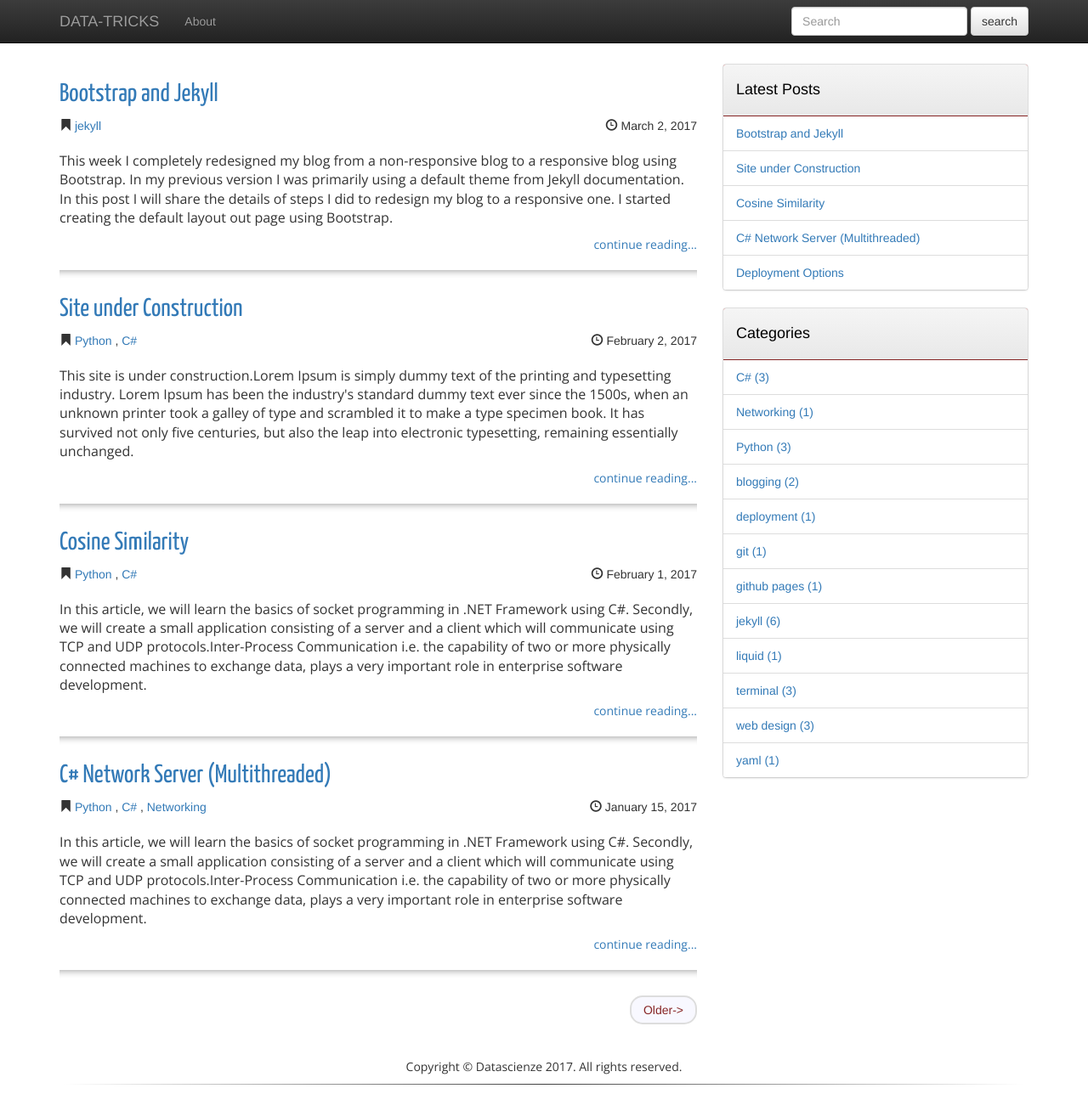
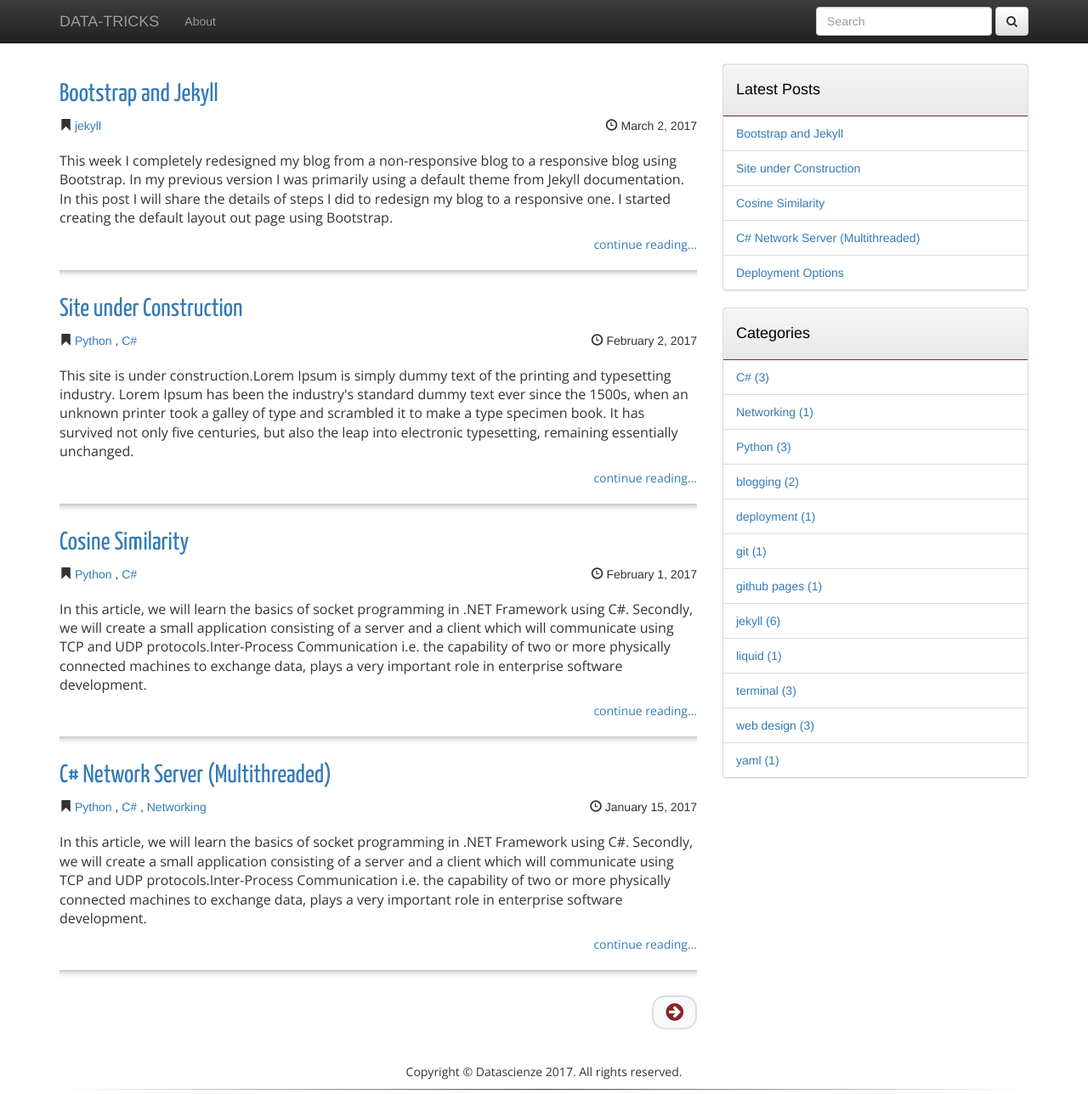
Before and after one commit to gitjit/gitjit.github.io, a Jekyll site: the page built from index.html, in a window 1280 px wide and 1288 px high. Shown: the whole window at 85% size. Built offline with Jekyll 4.4.1, drawn with Linux system fonts in a browser that asks for light colours; the list of posts is cut into pages by our own code.

Commit message:
updated pagination icons

```diff
--- a/_includes/menu.html
+++ b/_includes/menu.html
@@ -17,7 +17,7 @@
                 <div class="form-group">
                     <input type="text" class="form-control" placeholder="Search" id = "search-box", name="query">
                 </div>
-                <button type="submit" class="btn btn-default">search</button>
+                <button type="submit" class="btn btn-default"><i class="fa fa-search" aria-hidden="true"></i></button>
             </form>
             <ul class="nav navbar-nav ">
                 <!--<li class="active"><a href="{{site.baseurl}}/index.html">Home</a></li>-->
--- a/_layouts/default.html
+++ b/_layouts/default.html
@@ -42,7 +42,7 @@
      <!--Google Fonts-->
      <link href="https://fonts.googleapis.com/css?family=Yanone+Kaffeesatz:300,400,700" rel="stylesheet">
     <link href='http://fonts.googleapis.com/css?family=Open+Sans' rel='stylesheet' type='text/css'>
-
+    <link rel="stylesheet" href="{{site.baseurl}}/font-awesome-4.7.0/css/font-awesome.min.css">
 
     <!--Java Scripts-->
     <script src="{{ site.baseurl }}/jquery-3.2.0.min.js"></script>
--- a/index.html
+++ b/index.html
@@ -43,16 +43,17 @@
     {% if paginator.previous_page %} {% if paginator.previous_page == 1 %}
     <li class="previous">
         <a href="{{site.baseurl}}/">
-            <-Newer</a>
+            <i class="fa fa-arrow-circle-left" aria-hidden="true" style="font-size:24px;"></i></a>
     </li>
     {% else %}
     <li class="next">
         <a href="{{ site.baseurl }}/page{{ paginator.previous_page }}">
-            <-Newer</a>
+            <i class="fa fa-arrow-circle-left" aria-hidden="true" style="font-size:24px;"></i></a>
     </li>
     {% endif %} {% endif %} {% if paginator.next_page %}
     <li class="next">
-        <a href="{{ site.baseurl }}/page{{ paginator.next_page }}">Older-></a>
+        <a href="{{ site.baseurl }}/page{{ paginator.next_page }}" title="older posts">
+        <i class="fa fa-arrow-circle-right" aria-hidden="true" style="font-size:24px;"></i></a>
     </li>
     {% endif %} </div>
 </ul>
```
